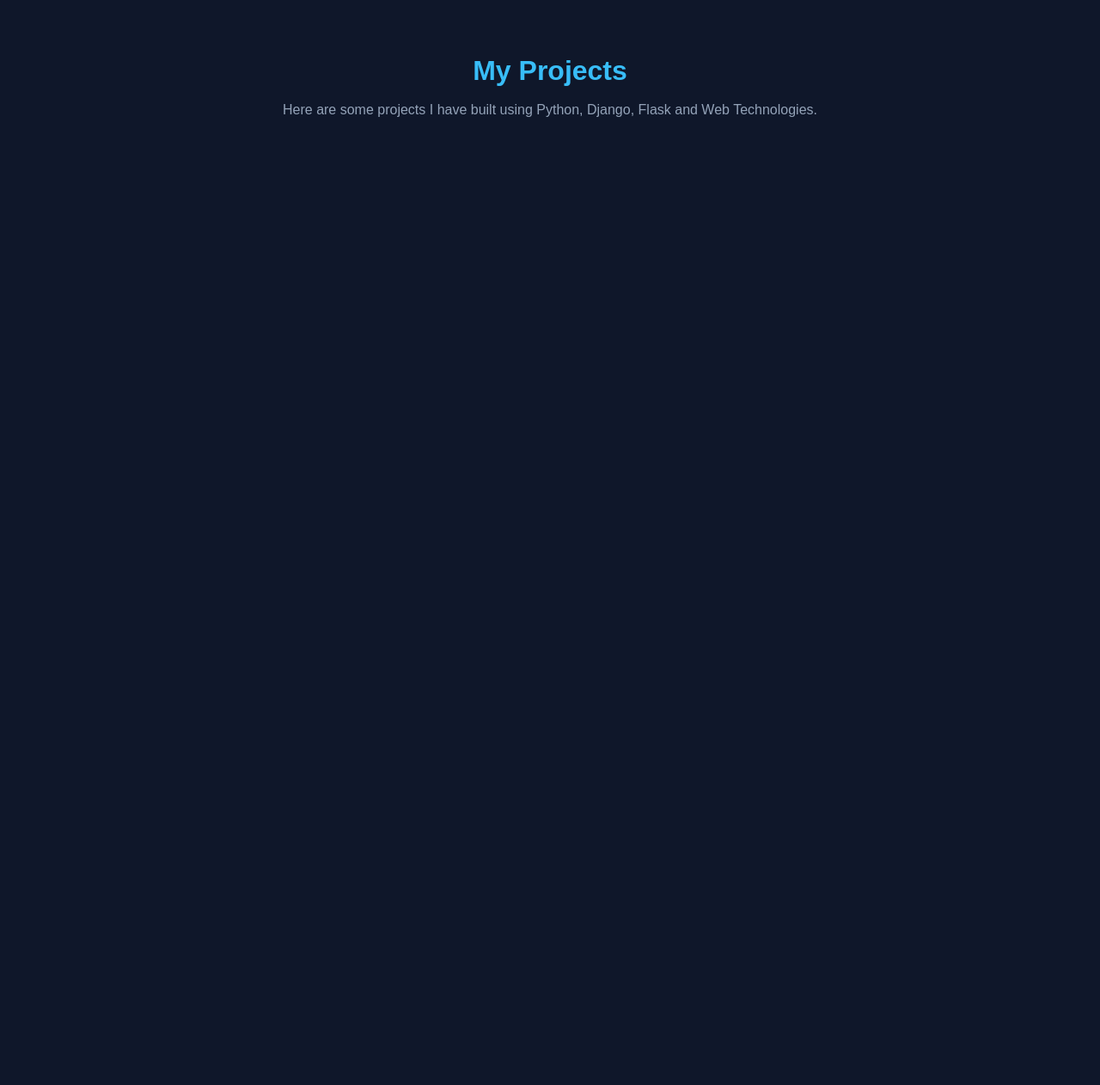
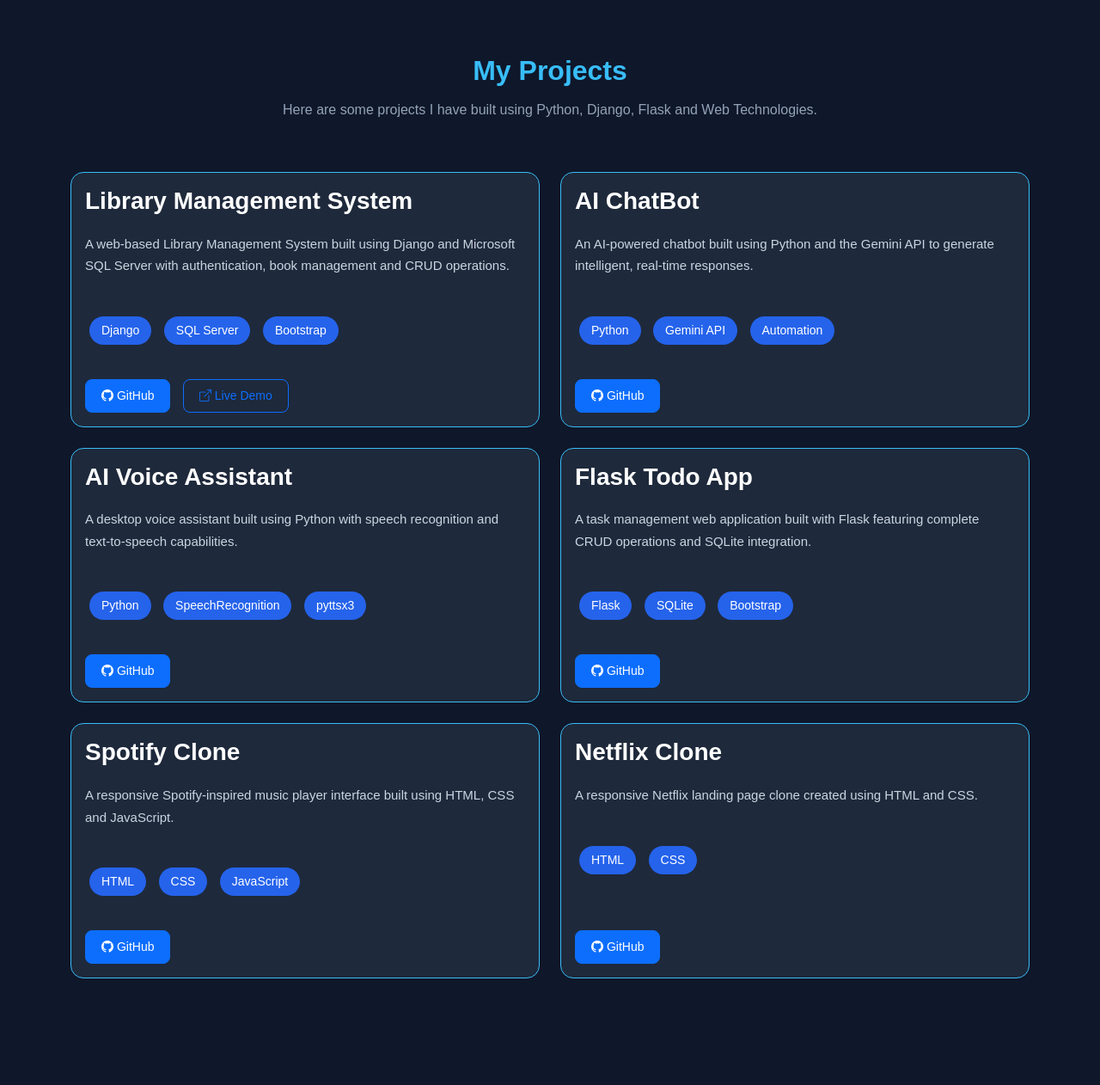
Before and after one commit to arpitpal008/Portfolio, a Django app: page / in a window 1280 px wide. Shown: the part 3430-4692 px from the top of the page at 86% size. Before the commit the page ends 3566 px from the top, so only its background shows below. Run offline with Django 5.2, Linux system fonts and the light colour scheme.

Commit message:
Completed projects section of portfolio

```diff
--- a/website/static/css/style.css
+++ b/website/static/css/style.css
@@ -147,6 +147,7 @@
     filter: invert(1);
 }
 
+
 /*======================
       Projects
 =======================*/
@@ -165,3 +166,63 @@
     color:#94A3B8;
     margin-bottom:60px;
 }
+
+.project-card{
+    background:#1E293B;
+    border:1px solid #38BDF8;
+    border-radius:15px;
+    color:white;
+    transition: transform .3s ease, box-shadow .3s ease;
+
+    display:flex;
+    flex-direction:column;
+    height:100%;
+}
+.project-card:hover{
+    transform:translateY(-8px) scale(1.02);
+    box-shadow:0 0 25px rgba(56,189,248,.5);
+}
+.project-card h3{
+    color:#ffffff;
+    font-size:28px;
+    font-weight:700;
+    margin-bottom:20px;
+}
+
+.project-card p{
+    color:#CBD5E1;
+    line-height:1.7;
+    font-size:15px;
+}
+
+.tech-stack{
+    margin:25px 0;
+}
+
+.tech-stack span{
+    display:inline-block;
+    background:#2563EB;
+    color:white;
+    padding:6px 14px;
+    border-radius:20px;
+    margin:5px;
+    font-size:14px;
+}
+
+.project-buttons{
+    margin-top:auto;
+}
+
+.project-buttons .btn{
+    margin-right:10px;
+    margin-top:10px;
+    padding:8px 18px;
+    border-radius:8px;
+    font-size:14px;
+}
+
+.project-card .card-body{
+    display:flex;
+    flex-direction:column;
+    height:100%;
+}
--- a/website/templates/Base.html
+++ b/website/templates/Base.html
@@ -7,6 +7,7 @@
     <title>{% block title %}Portfolio{% endblock %}</title>
 
     <link href="https://cdn.jsdelivr.net/npm/bootstrap@5.3.7/dist/css/bootstrap.min.css" rel="stylesheet">
+    <link rel="stylesheet" href="https://cdn.jsdelivr.net/npm/bootstrap-icons@1.11.3/font/bootstrap-icons.min.css">
 
     <link rel="stylesheet" href="{% static 'css/style.css' %}">
 </head>
--- a/website/templates/home.html
+++ b/website/templates/home.html
@@ -423,6 +423,200 @@
 
             <!-- Project Cards Here -->
 
+<div class="col-lg-6 mb-4">
+
+         <div class="card project-card">
+
+        <div class="card-body">
+
+            <h3>Library Management System</h3>
+
+            <p>
+              A web-based Library Management System built using Django and Microsoft SQL Server with authentication, book management and CRUD operations.
+            </p>
+
+            <div class="tech-stack">
+                <span>Django</span>
+                <span>SQL Server</span>
+                <span>Bootstrap</span>
+            </div>
+
+            <div class="project-buttons">
+
+                <a href="https://github.com/arpitpal008/Library-Management-System-Django" class="btn btn-primary" target="_blank">
+                <i class="bi bi-github"></i> GitHub
+                </a>
+
+                <a href="https://library-management-system-django-yx8r.onrender.com/" class="btn btn-outline-primary" target="_blank">
+                    <i class="bi bi-box-arrow-up-right"></i> Live Demo
+                </a>
+            </div>
+
+        </div>
+
+    </div>
+
+</div>
+
+
+<div class="col-lg-6 mb-4">
+
+         <div class="card project-card">
+
+        <div class="card-body">
+
+            <h3>AI ChatBot</h3>
+
+            <p>
+             An AI-powered chatbot built using Python and the Gemini API to generate intelligent, real-time responses.
+            </p>
+
+            <div class="tech-stack">
+                <span>Python </span>
+                <span>Gemini API</span>
+                <span>Automation</span>
+            </div>
+
+            <div class="project-buttons">
+
+                <a href="https://github.com/arpitpal008/AI_ChatBot" class="btn btn-primary" target="_blank">
+                <i class="bi bi-github"></i> GitHub
+                </a>
+
+            </div>
+
+        </div>
+
+    </div>
+
+</div>
+
+<div class="col-lg-6 mb-4">
+
+         <div class="card project-card">
+
+        <div class="card-body">
+
+            <h3>AI Voice Assistant</h3>
+
+            <p>
+            A desktop voice assistant built using Python with speech recognition and text-to-speech capabilities.
+            </p>
+
+            <div class="tech-stack">
+                <span>Python </span>
+                <span> SpeechRecognition</span>
+                <span>pyttsx3</span>
+            </div>
+
+            <div class="project-buttons">
+
+                <a href="https://github.com/arpitpal008/Jarvis_AI_Assistant" class="btn btn-primary" target="_blank">
+                <i class="bi bi-github"></i> GitHub
+                </a>
+
+            </div>
+
+        </div>
+
+    </div>
+
+</div>
+
+<div class="col-lg-6 mb-4">
+
+         <div class="card project-card">
+
+        <div class="card-body">
+
+            <h3>Flask Todo App</h3>
+
+            <p>
+            A task management web application built with Flask featuring complete CRUD operations and SQLite integration.
+            </p>
+
+            <div class="tech-stack">
+                <span>Flask </span>
+                <span>SQLite</span>
+                <span>Bootstrap</span>
+            </div>
+
+            <div class="project-buttons">
+
+                <a href="https://github.com/arpitpal008/Flask_todo_app" class="btn btn-primary" target="_blank">
+                <i class="bi bi-github"></i> GitHub
+                </a>
+
+            </div>
+
+        </div>
+
+    </div>
+
+</div>
+
+<div class="col-lg-6 mb-4">
+
+         <div class="card project-card">
+
+        <div class="card-body">
+
+            <h3>Spotify Clone</h3>
+
+            <p>
+                A responsive Spotify-inspired music player interface built using HTML, CSS and JavaScript.
+            </p>
+
+            <div class="tech-stack">
+                <span>HTML </span>
+                <span>CSS</span>
+                <span>JavaScript</span>
+            </div>
+
+            <div class="project-buttons">
+
+                <a href="https://github.com/arpitpal008/Basic_Spotify_Clone" class="btn btn-primary" target="_blank">
+                <i class="bi bi-github"></i> GitHub
+                </a>
+
+            </div>
+
+        </div>
+
+    </div>
+
+</div>
+
+<div class="col-lg-6 mb-4">
+
+         <div class="card project-card">
+
+        <div class="card-body">
+
+            <h3>Netflix Clone</h3>
+
+            <p>
+             A responsive Netflix landing page clone created using HTML and CSS.
+            </p>
+
+            <div class="tech-stack">
+                <span>HTML </span>
+                <span>CSS</span>
+            </div>
+
+            <div class="project-buttons">
+
+                <a href="https://github.com/arpitpal008/Netflix_Design_Clone" class="btn btn-primary" target="_blank">
+                <i class="bi bi-github"></i> GitHub
+                </a>
+
+            </div>
+
+        </div>
+
+    </div>
+
+</div>
         </div>
 
     </div>
```
